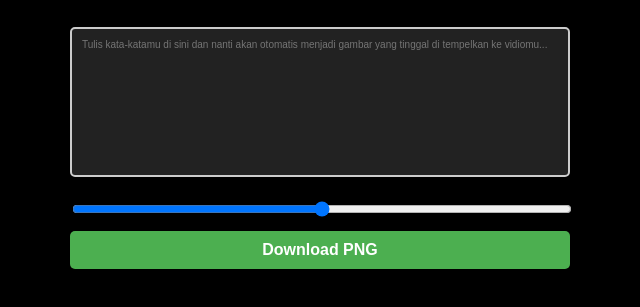
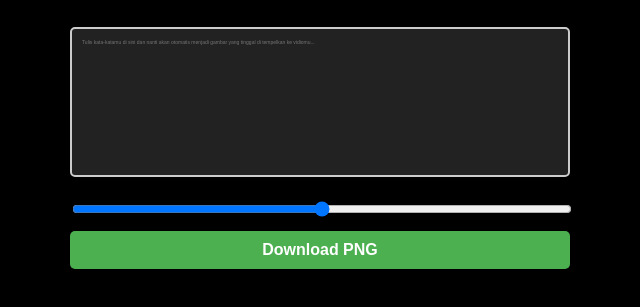
Before and after one commit to brandalokadjaya/amogen, a plain HTML site: page index.html in a window 1280 px wide. Shown: the part 63-370 px from the top of the page, without its empty margins (320-960 px from the left). Drawn offline with Linux system fonts and the light colour scheme.

Commit message:
Update index.html

```diff
--- a/index.html
+++ b/index.html
@@ -25,7 +25,7 @@
             height: 150px;
             font-family: sans-serif; /* Ganti dengan font standar yang lebih ringan */
             font-weight: normal; /* Mengurangi berat font */
-            font-size: 10px; /* Ukuran font dinamis berdasarkan lebar layar */
+            font-size: 5px; /* Ukuran font dinamis berdasarkan lebar layar */
             padding: 10px;
             border: 2px solid #ccc;
             border-radius: 5px;
```
